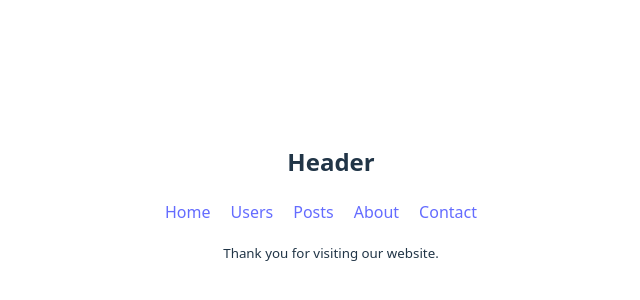
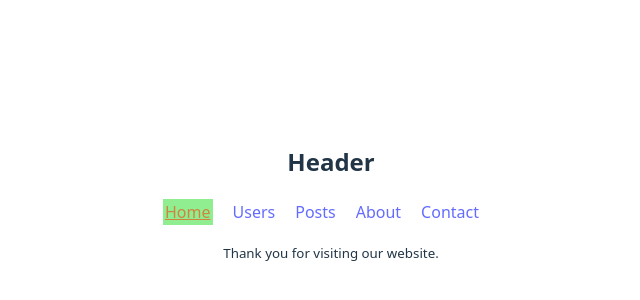
Before and after one commit to alalhosen/introduction-to-react-router--d45, a React (Vite) app: page / in a window 1280 px wide. Shown: the part 198-498 px from the top of the page, without its empty margins (309-949 px from the left). Built offline with nearby package versions, Linux system fonts and the light colour scheme.

Commit message:
loading spinner set

```diff
--- a/src/components/Header/Header.css
+++ b/src/components/Header/Header.css
@@ -1,3 +1,9 @@
 nav a {
     margin-right: 20px;
 }
+nav a.active{
+    text-decoration: underline;
+    color: peru;
+    background-color:lightgreen;
+    padding: 2px;
+}
--- a/src/components/Header/Header.jsx
+++ b/src/components/Header/Header.jsx
@@ -7,13 +7,11 @@ const Header = () => {
       <h2>Header</h2>
       <nav>
         {/* <span>My Website</span>  */}
-        <Link to="/">Home</Link>
+        <NavLink to="/">Home</NavLink>
         <NavLink to="/users">Users</NavLink>
-        {/* <Link to="/users">Users</Link> */}
         <NavLink to="/posts">Posts</NavLink>
-        {/* <Link to="/posts">Posts</Link> */}
-        <Link to="/about">About</Link>
-        <Link to="/contact">Contact</Link>
+        <NavLink to="/about">About</NavLink>
+        <NavLink to="/contact">Contact</NavLink>
       </nav>
     </div>
   );
--- a/src/components/Home/Home.jsx
+++ b/src/components/Home/Home.jsx
@@ -1,12 +1,16 @@
-import { Outlet } from "react-router-dom";
+import { Outlet, useNavigation } from "react-router-dom";
 import Header from "../Header/Header";
 import Footer from "../Footer/Footer";
 
 const Home = () => {
+  const navigation=useNavigation();
   return (
     <div>
         <Header></Header>
-        <Outlet></Outlet>
+        {
+          navigation.state==="loading"? <p>Loading....</p>:
+          <Outlet></Outlet>
+        }
         <Footer></Footer>
     </div>
   );
```
